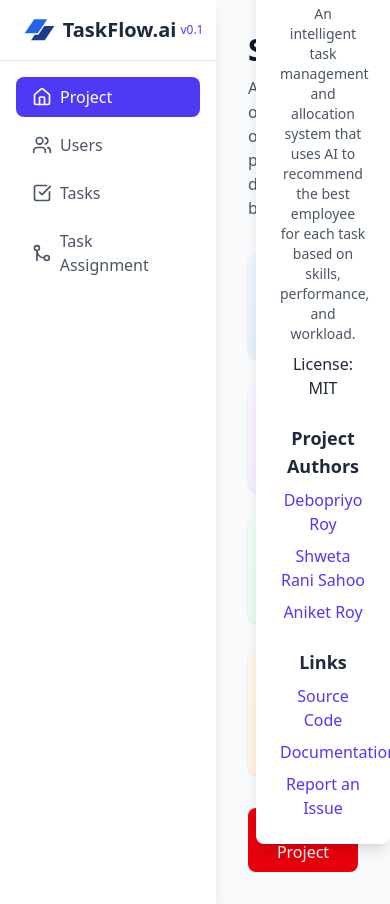
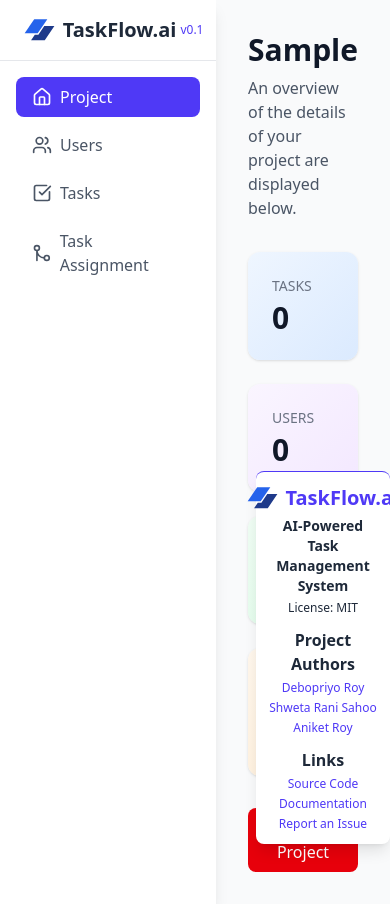
Before and after one commit to deca109/TaskFlow.ai, a React (Vite) app in the folder WebTaskFlow/: page / in a window 390 px wide. Both pictures are taken after typing "Sample" into the empty fields and a click on the button "Create Project". Built offline with nearby package versions, Linux system fonts and the light colour scheme; no server answers.

Commit message:
Banner Responsiveness

```diff
--- a/WebTaskFlow/src/components/Banner.jsx
+++ b/WebTaskFlow/src/components/Banner.jsx
@@ -26,21 +26,20 @@
 };
 
 const Banner = () => {
-  const { logo,logoImage, title, authors, description, github, license } = bannerConfig;
+  const { logo, logoImage, title, authors, description, github, license } = bannerConfig;
 
   return (
-    <div className="bottom-0 w-full bg-white rounded-lg text-gray-800 p-6 shadow-lg border-t border-indigo-600 radius-tl-3xl border-radius-3xl mt-6">
-      <div className="grid grid-cols-1 md:grid-cols-3 gap-6 text-center md:text-left">
+    <div className="bottom-0 w-full bg-white rounded-lg text-gray-800 p-3 sm:p-4 md:p-6 shadow-lg border-t border-indigo-600 radius-tl-3xl border-radius-3xl mt-4 sm:mt-6">
+      <div className="grid grid-cols-1 md:grid-cols-3 gap-3 sm:gap-4 md:gap-6 text-center md:text-left">
         {/* Logo and Description Section */}
         <div>
-  {/* Flex container for image + text */}
-  <div className="flex items-center mb-2">
+          <div className="flex items-center mb-1 sm:mb-2 justify-center md:justify-start">
             <img
               src={logoImage}
               alt="Logo"
-      className="h-8 w-auto mr-2"
+              className="h-6 sm:h-8 w-auto mr-2"
             />
-    <h1 className="text-3xl text-indigo-600 font-bold">
+            <h1 className="text-xl sm:text-2xl md:text-3xl text-indigo-600 font-bold">
               <a
                 href={github}
                 target="_blank"
@@ -51,24 +50,24 @@
               </a>
             </h1>
           </div>
-
-  <h2 className="text-xl font-semibold">{title}</h2>
-  <p className="text-sm text-gray-600 mt-2">{description}</p>
-  <p className="mt-2 font-medium">License: {license}</p>
+          <h2 className="text-sm sm:text-base md:text-xl font-semibold">{title}</h2>
+          <p className="text-xs sm:text-sm text-gray-600 mt-1 sm:mt-2 hidden sm:block">
+            {description}
+          </p>
+          <p className="mt-1 sm:mt-2 text-xs sm:text-sm font-medium">License: {license}</p>
         </div>
-
 
         {/* Authors Section */}
         <div>
-          <h3 className="text-lg font-semibold">Project Authors</h3>
-          <div className="flex flex-col space-y-2 mt-2">
+          <h3 className="text-base sm:text-lg font-semibold">Project Authors</h3>
+          <div className="flex flex-col space-y-1 sm:space-y-2 mt-1 sm:mt-2">
             {authors.map((author, index) => (
               <a
                 key={index}
                 href={author.github}
                 target="_blank"
                 rel="noopener noreferrer"
-                className="text-indigo-600 hover:underline"
+                className="text-xs sm:text-sm text-indigo-600 hover:underline"
               >
                 {author.name}
               </a>
@@ -78,20 +77,20 @@
 
         {/* Links Section */}
         <div>
-          <h3 className="text-lg font-semibold">Links</h3>
-          <div className="flex flex-col space-y-2 mt-2">
-            <a href={github} className="text-indigo-600 hover:underline">
+          <h3 className="text-base sm:text-lg font-semibold">Links</h3>
+          <div className="flex flex-col space-y-1 sm:space-y-2 mt-1 sm:mt-2">
+            <a href={github} className="text-xs sm:text-sm text-indigo-600 hover:underline">
               Source Code
             </a>
             <a
               href={`${github}#readme`}
-              className="text-indigo-600 hover:underline"
+              className="text-xs sm:text-sm text-indigo-600 hover:underline"
             >
               Documentation
             </a>
             <a
               href={`${github}/issues/new`}
-              className="text-indigo-600 hover:underline"
+              className="text-xs sm:text-sm text-indigo-600 hover:underline"
             >
               Report an Issue
             </a>
```
Lines whose indentation alone changed are shown as unchanged.
